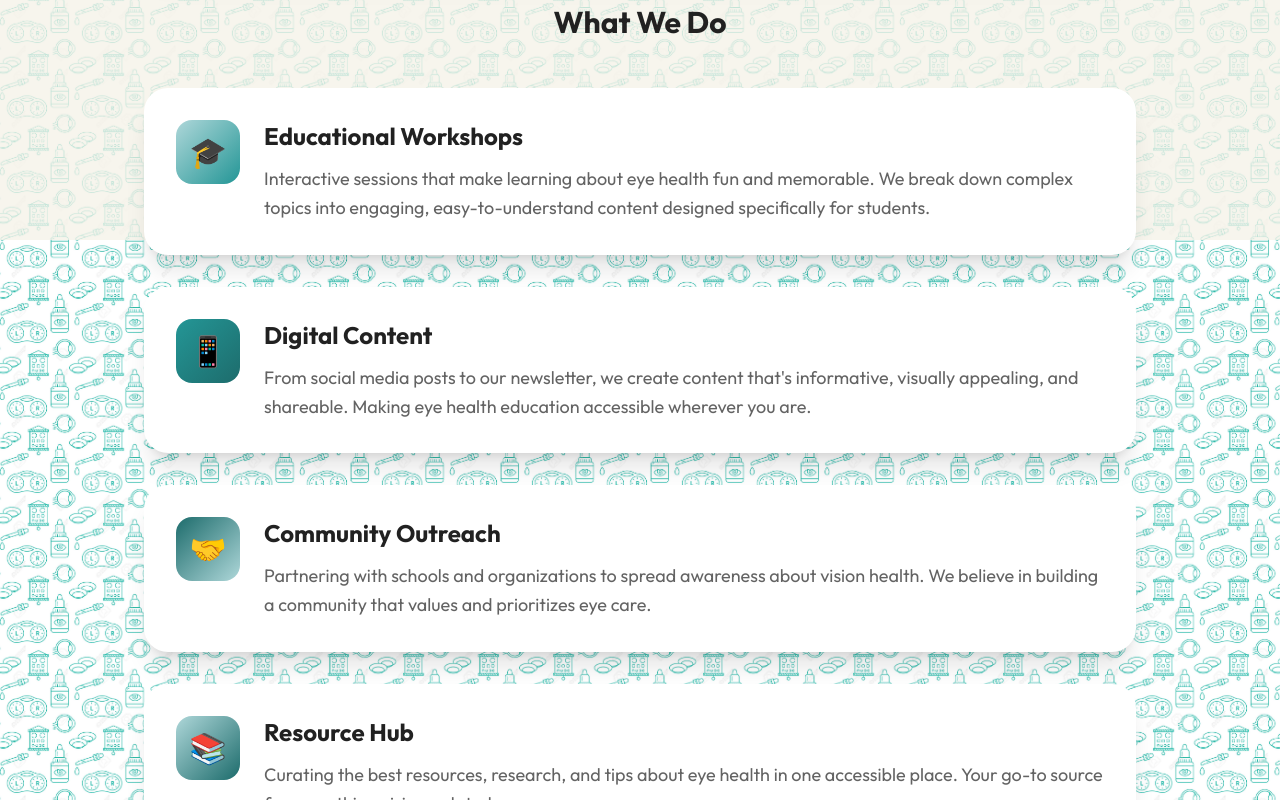
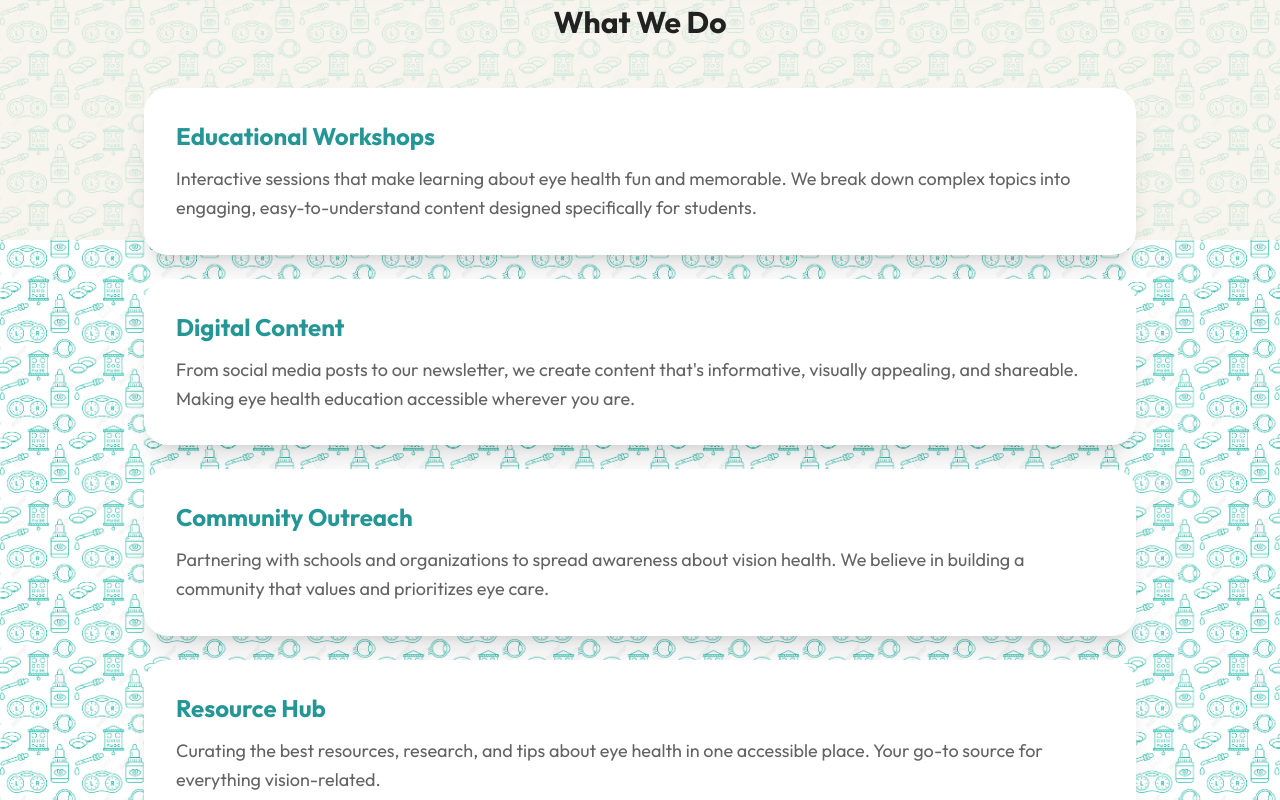
Before and after one commit to dhriti-desai/Optometry4Youth, a React (Vite) app: page /mission in a window 1280 px wide. Shown: the part 560-1360 px from the top of the page. Built offline with nearby package versions, Linux system fonts and the light colour scheme; the HTML template or start-up script is replaced by a standard one.

Commit message:
Remove emojis and simplify layouts

```diff
--- a/src/pages/About.jsx
+++ b/src/pages/About.jsx
@@ -3,7 +3,7 @@ import React from 'react'
 export default function About() {
   return (
     <div className="min-h-screen">
-      <div className="container mx-auto px-4 py-16 max-w-7xl">
+      <div className="container mx-auto px-4 py-16 max-w-6xl">
         {/* Hero Section */}
         <div className="text-center mb-16 animate-fade-in">
           <h1 className="text-5xl md:text-6xl font-bold text-dark-charcoal mb-6">
@@ -15,71 +15,35 @@ export default function About() {
           </p>
         </div>
 
-        {/* Story Section - Alternating Layout */}
-        <div className="space-y-20">
+        {/* Content Grid */}
+        <div className="grid md:grid-cols-3 gap-8">
           {/* Our Story */}
-          <div className="grid md:grid-cols-2 gap-12 items-center">
-            <div className="order-2 md:order-1 animate-fade-in">
-              <div className="bg-white rounded-3xl p-8 shadow-xl hover:shadow-2xl transition-all">
-                <div className="w-16 h-16 bg-gradient-to-br from-teal to-deep-teal rounded-2xl flex items-center justify-center mb-6">
-                  <span className="text-3xl text-warm-white">📖</span>
-                </div>
+          <div className="bg-white rounded-3xl p-8 shadow-xl hover:shadow-2xl transition-all animate-fade-in">
+            <div className="w-16 h-16 bg-gradient-to-br from-teal to-deep-teal rounded-2xl mb-6"></div>
             <h2 className="text-3xl font-bold text-dark-charcoal mb-4">Our Story</h2>
             <p className="text-dark-charcoal/80 text-lg leading-relaxed">
               We are a student-led branch of Medicine4Youth based in North America. We are dedicated to empowering youth interested in optometry and vision science by providing accessible education and experiences that spark curiosity and support career exploration.
             </p>
           </div>
-            </div>
-            <div className="order-1 md:order-2 animate-fade-in">
-              <div className="bg-gradient-to-br from-light-teal/40 to-teal/20 rounded-3xl p-12 text-center">
-                <div className="text-6xl mb-4">👁️</div>
-                <h3 className="text-2xl font-bold text-deep-teal">Vision for Change</h3>
-              </div>
-            </div>
-          </div>
 
           {/* Our Vision */}
-          <div className="grid md:grid-cols-2 gap-12 items-center">
-            <div className="animate-fade-in">
-              <div className="bg-gradient-to-br from-teal/30 to-deep-teal/20 rounded-3xl p-12 text-center">
-                <div className="text-6xl mb-4">🎯</div>
-                <h3 className="text-2xl font-bold text-deep-teal">Clear Goals</h3>
-              </div>
-            </div>
-            <div className="animate-fade-in">
-              <div className="bg-white rounded-3xl p-8 shadow-xl hover:shadow-2xl transition-all">
-                <div className="w-16 h-16 bg-gradient-to-br from-light-teal to-teal rounded-2xl flex items-center justify-center mb-6">
-                  <span className="text-3xl text-warm-white">✨</span>
-                </div>
+          <div className="bg-white rounded-3xl p-8 shadow-xl hover:shadow-2xl transition-all animate-fade-in">
+            <div className="w-16 h-16 bg-gradient-to-br from-light-teal to-teal rounded-2xl mb-6"></div>
             <h2 className="text-3xl font-bold text-dark-charcoal mb-4">Our Vision</h2>
             <p className="text-dark-charcoal/80 text-lg leading-relaxed">
               We envision a future where every student with an interest in optometry can confidently pursue their passion, regardless of background or access to resources. Through community, education, and mentorship, we strive to make the path to optometry school more visible, equitable, and empowering for youth throughout all stages of their journey.
             </p>
           </div>
-            </div>
-          </div>
 
           {/* Our Impact */}
-          <div className="grid md:grid-cols-2 gap-12 items-center">
-            <div className="order-2 md:order-1 animate-fade-in">
-              <div className="bg-white rounded-3xl p-8 shadow-xl hover:shadow-2xl transition-all">
-                <div className="w-16 h-16 bg-gradient-to-br from-deep-teal to-teal rounded-2xl flex items-center justify-center mb-6">
-                  <span className="text-3xl text-warm-white">🌟</span>
-                </div>
+          <div className="bg-white rounded-3xl p-8 shadow-xl hover:shadow-2xl transition-all animate-fade-in">
+            <div className="w-16 h-16 bg-gradient-to-br from-deep-teal to-light-teal rounded-2xl mb-6"></div>
             <h2 className="text-3xl font-bold text-dark-charcoal mb-4">Our Impact</h2>
             <p className="text-dark-charcoal/80 text-lg leading-relaxed">
               We've reached hundreds of students through interactive workshops, fun educational content, and community outreach events focused on vision health and the path to optometry.
             </p>
           </div>
         </div>
-            <div className="order-1 md:order-2 animate-fade-in">
-              <div className="bg-gradient-to-br from-light-teal/30 to-warm-white rounded-3xl p-12 text-center">
-                <div className="text-6xl mb-4">💫</div>
-                <h3 className="text-2xl font-bold text-deep-teal">Making Waves</h3>
-              </div>
-            </div>
-          </div>
-        </div>
       </div>
     </div>
   )
--- a/src/pages/Mission.jsx
+++ b/src/pages/Mission.jsx
@@ -21,62 +21,36 @@ export default function Mission() {
           </div>
         </div>
 
-        {/* What We Do - Vertical Cards */}
-        <div className="space-y-8">
+        {/* What We Do */}
+        <div className="space-y-6">
           <h2 className="text-3xl font-bold text-dark-charcoal text-center mb-12">What We Do</h2>
 
-          <div className="bg-white rounded-3xl p-8 shadow-xl hover:shadow-2xl hover:scale-105 transition-all animate-fade-in">
-            <div className="flex items-start gap-6">
-              <div className="w-16 h-16 bg-gradient-to-br from-light-teal to-teal rounded-2xl flex items-center justify-center flex-shrink-0">
-                <span className="text-3xl">🎓</span>
-              </div>
-              <div>
-                <h3 className="text-2xl font-bold text-dark-charcoal mb-3">Educational Workshops</h3>
+          <div className="bg-white rounded-3xl p-8 shadow-xl hover:shadow-2xl transition-all animate-fade-in">
+            <h3 className="text-2xl font-bold text-teal mb-3">Educational Workshops</h3>
             <p className="text-dark-charcoal/70 text-lg leading-relaxed">
               Interactive sessions that make learning about eye health fun and memorable. We break down
               complex topics into engaging, easy-to-understand content designed specifically for students.
             </p>
           </div>
-            </div>
-          </div>
 
-          <div className="bg-white rounded-3xl p-8 shadow-xl hover:shadow-2xl hover:scale-105 transition-all animate-fade-in">
-            <div className="flex items-start gap-6">
-              <div className="w-16 h-16 bg-gradient-to-br from-teal to-deep-teal rounded-2xl flex items-center justify-center flex-shrink-0">
-                <span className="text-3xl">📱</span>
-              </div>
-              <div>
-                <h3 className="text-2xl font-bold text-dark-charcoal mb-3">Digital Content</h3>
+          <div className="bg-white rounded-3xl p-8 shadow-xl hover:shadow-2xl transition-all animate-fade-in">
+            <h3 className="text-2xl font-bold text-teal mb-3">Digital Content</h3>
             <p className="text-dark-charcoal/70 text-lg leading-relaxed">
               From social media posts to our newsletter, we create content that's informative,
               visually appealing, and shareable. Making eye health education accessible wherever you are.
             </p>
           </div>
-            </div>
-          </div>
 
-          <div className="bg-white rounded-3xl p-8 shadow-xl hover:shadow-2xl hover:scale-105 transition-all animate-fade-in">
-            <div className="flex items-start gap-6">
-              <div className="w-16 h-16 bg-gradient-to-br from-deep-teal to-light-teal rounded-2xl flex items-center justify-center flex-shrink-0">
-                <span className="text-3xl">🤝</span>
-              </div>
-              <div>
-                <h3 className="text-2xl font-bold text-dark-charcoal mb-3">Community Outreach</h3>
+          <div className="bg-white rounded-3xl p-8 shadow-xl hover:shadow-2xl transition-all animate-fade-in">
+            <h3 className="text-2xl font-bold text-teal mb-3">Community Outreach</h3>
             <p className="text-dark-charcoal/70 text-lg leading-relaxed">
               Partnering with schools and organizations to spread awareness about vision health.
               We believe in building a community that values and prioritizes eye care.
             </p>
           </div>
-            </div>
-          </div>
 
-          <div className="bg-white rounded-3xl p-8 shadow-xl hover:shadow-2xl hover:scale-105 transition-all animate-fade-in">
-            <div className="flex items-start gap-6">
-              <div className="w-16 h-16 bg-gradient-to-br from-light-teal to-deep-teal rounded-2xl flex items-center justify-center flex-shrink-0">
-                <span className="text-3xl">📚</span>
-              </div>
-              <div>
-                <h3 className="text-2xl font-bold text-dark-charcoal mb-3">Resource Hub</h3>
+          <div className="bg-white rounded-3xl p-8 shadow-xl hover:shadow-2xl transition-all animate-fade-in">
+            <h3 className="text-2xl font-bold text-teal mb-3">Resource Hub</h3>
             <p className="text-dark-charcoal/70 text-lg leading-relaxed">
               Curating the best resources, research, and tips about eye health in one accessible place.
               Your go-to source for everything vision-related.
@@ -85,7 +59,5 @@ export default function Mission() {
         </div>
       </div>
     </div>
-      </div>
-    </div>
   )
 }
```
Lines whose indentation alone changed are shown as unchanged.
